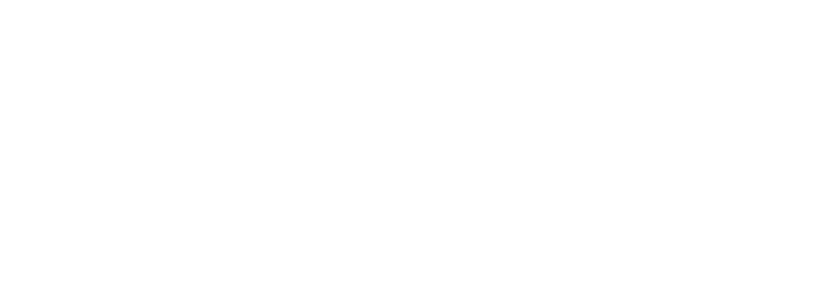
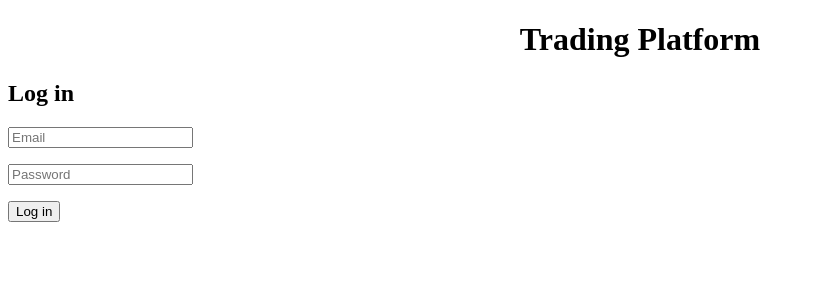
Before and after one commit to vikakleyko/trading-platform, an Angular app: page /login in a window 1280 px wide. Shown: the top 300 px of the page, without its empty margins (0-815 px from the left). Built offline with nearby package versions, Linux system fonts and the light colour scheme.

Commit message:
changes:
- formGroup and ReactiveForms modules added
- login form added to LoginComponent.html (with username and password inputs)
- LoginComponent.ts updates: login function and get formControles

```diff
--- a/src/app/app.module.ts
+++ b/src/app/app.module.ts
@@ -7,6 +7,7 @@
 import { LoginComponent } from './login/login.component';
 import {AuthService} from './service/auth.service';
 import {AuthGuard} from './service/auth.guard';
+import {FormsModule, ReactiveFormsModule} from '@angular/forms';
 
 @NgModule({
   declarations: [
@@ -16,6 +17,8 @@
   ],
   imports: [
     BrowserModule,
+    FormsModule,
+    ReactiveFormsModule,
     AppRoutingModule
   ],
   providers: [
--- a/src/app/login/login.component.html
+++ b/src/app/login/login.component.html
@@ -0,0 +1,28 @@
+<h1 style="text-align:center">
+  Trading Platform
+</h1>
+<div class="login">
+  <h2 class="login-header">Log in</h2>
+  <form [formGroup]="loginForm" class="login-container" (ngSubmit)="login()">
+
+    <p [ngClass]="{ 'has-error': isSubmitted && formControls.email.errors }">
+      <input type="email" placeholder="Email" formControlName="email">
+    </p>
+
+    <div *ngIf="isSubmitted && formControls.email.errors" class="help-block">
+      <div *ngIf="formControls.email.errors.required">Email is required</div>
+    </div>
+
+    <p [ngClass]="{ 'has-error': isSubmitted && formControls.password.errors }">
+      <input type="password" placeholder="Password" formControlName="password">
+    </p>
+
+    <div *ngIf="isSubmitted && formControls.password.errors" class="help-block">
+      <div *ngIf="formControls.password.errors.required">Password is required</div>
+    </div>
+
+    <p>
+      <input type="submit" value="Log in">
+    </p>
+  </form>
+</div>
--- a/src/app/login/login.component.ts
+++ b/src/app/login/login.component.ts
@@ -1,4 +1,7 @@
 import { Component, OnInit } from '@angular/core';
+import {AuthService} from '../service/auth.service';
+import {Router} from '@angular/router';
+import {FormBuilder, FormGroup, Validators} from '@angular/forms';
 
 @Component({
   selector: 'app-login',
@@ -6,10 +9,31 @@
   styleUrls: ['./login.component.css']
 })
 export class LoginComponent implements OnInit {
+  loginForm: FormGroup;
+  isSubmitted  =  false;
 
-  constructor() { }
+  constructor(private authService: AuthService,
+              private router: Router,
+              private formBuilder: FormBuilder ) { }
 
   ngOnInit() {
+    this.loginForm  =  this.formBuilder.group({
+      email: ['', Validators.required],
+      password: ['', Validators.required]
+    });
   }
 
+  get formControls() { return this.loginForm.controls; }
+
+  login() {
+    console.log(this.loginForm.value);
+    this.isSubmitted = true;
+    if (this.loginForm.invalid) {
+      return;
+    }
+    this.authService.login(this.loginForm.value);
+    this.router.navigateByUrl('/platform');
+  }
+
+
 }
```
